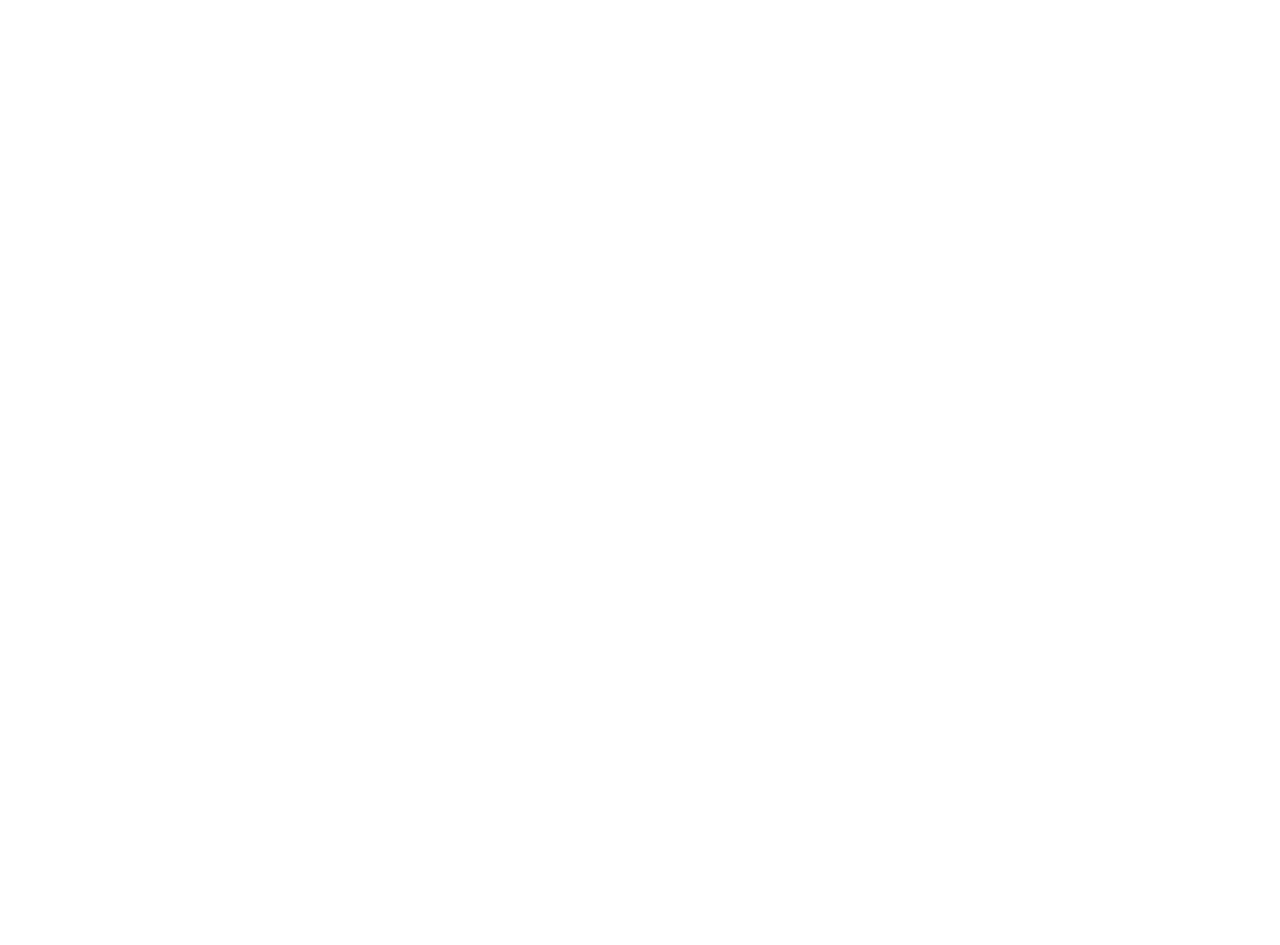
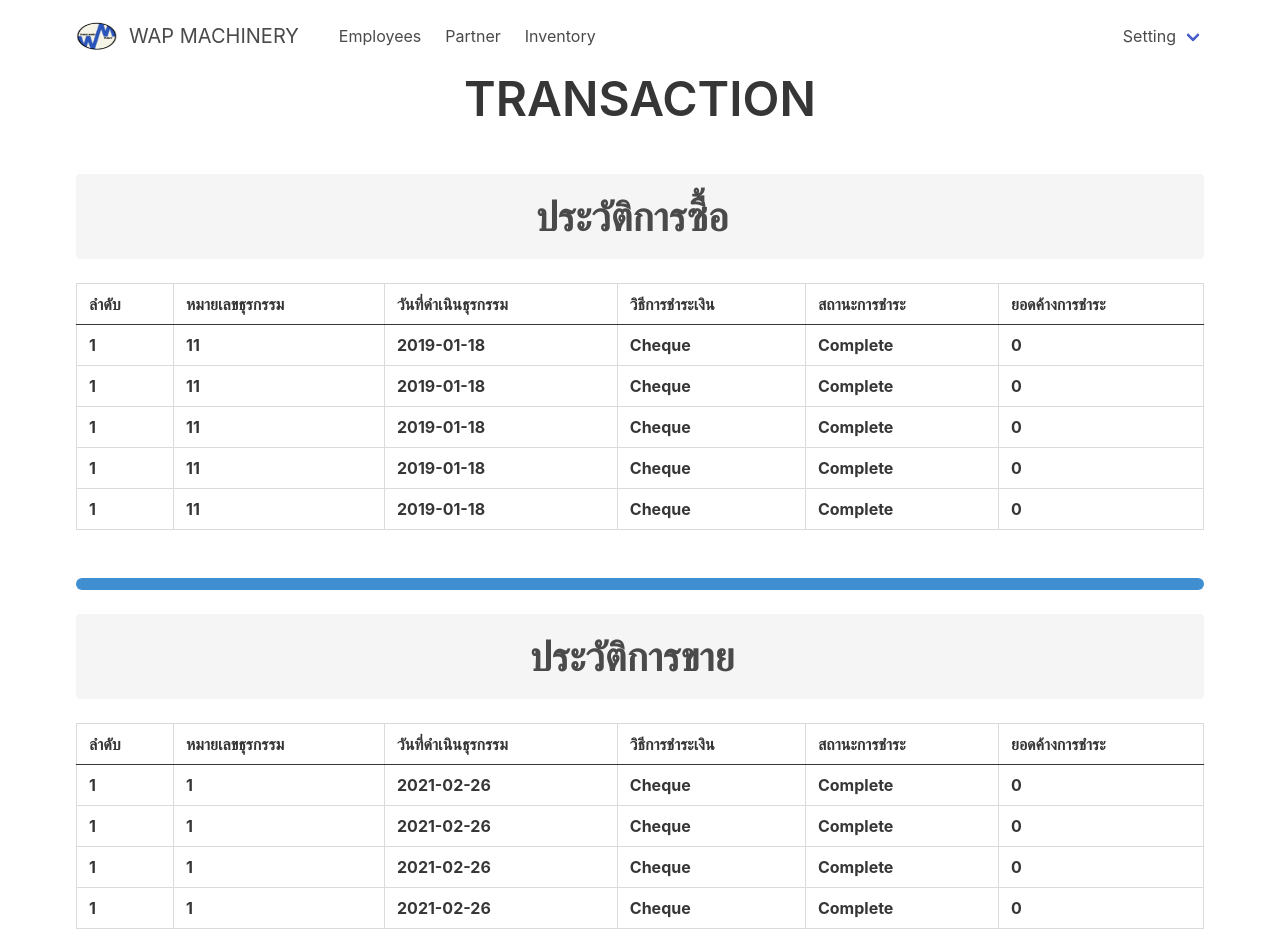
Before and after one commit to BurnRadish/web-programming_FinalProject, a Vue app in the folder front/: page /transaction in a window 1280 px wide. Before the commit the page ends 800 px from the top, so only its background shows below. Built offline with nearby package versions, Linux system fonts and the light colour scheme.

Commit message:
update inventory

```diff
--- a/front/src/router/index.js
+++ b/front/src/router/index.js
@@ -23,7 +23,13 @@
     path: '/partners',
     name: 'Partners',
     component: () => import('../views/Partner.vue')
-  }
+  },
+  {
+    path: '/transaction',
+    name: 'Transaction',
+    component: () => import('../views/Transaction.vue')
+  },
+
 ]
 
 const router = new VueRouter({
--- a/front/src/views/Inventory.vue
+++ b/front/src/views/Inventory.vue
@@ -1,5 +1,65 @@
 <template>
-    <div>
-        <h1>Hello</h1>
-    </div>
+<div class="container">
+    <navbar/>
+    <h1 class="title has-text-centered">INVENTORY</h1>
+    <table class="table is-hoverable">
+        <!-- header -->
+        <thead>
+            <tr>
+                <th>ลำดับ</th>
+                <th>ชื่อรายการสินค้า</th>
+                <th>ประเภท</th>
+                <th>ยี่ห้อ</th>
+            </tr>
+        </thead>
+        <!-- End header -->
+        <!-- footer -->
+        <tfoot>
+            <tr>
+                <th>ลำดับ</th>
+                <th>ชื่อรายการสินค้า</th>
+                <th>ประเภท</th>
+                <th>ยี่ห้อ</th>
+            </tr>
+        </tfoot>
+        <!-- End footer table -->
+        <!-- table body -->
+        <tbody>
+            <tr>
+                <td>1</td>
+                <td>เครื่องตัดไม้ OPTIMIZING CUT OFF SIMPLE</td>
+                <td>เครื่องจักร</td>
+                <td>CARPENTER</td>
+            </tr>
+            <tr>
+                <td>2</td>
+                <td>เครื่องตัดไม้ OPTIMIZING CUT OFF SIMPLE</td>
+                <td>เครื่องจักร</td>
+                <td>CARPENTER</td>
+            </tr>
+            <tr>
+                <td>3</td>
+                <td>เครื่องตัดไม้ OPTIMIZING CUT OFF SIMPLE</td>
+                <td>เครื่องจักร</td>
+                <td>CARPENTER</td>
+            </tr>
+
+        </tbody>
+        <!-- End tbody -->
+    </table>
+</div>
 </template>
+
+<script>
+import navbar from "../components/Navbar.vue";
+export default {
+  data() {
+    return {
+        check: false
+    };
+  },
+  components: {
+    navbar,
+  },
+};
+</script>
--- /dev/null
+++ b/front/src/views/Transaction.vue
@@ -0,0 +1,149 @@
+<template>
+<div class="container">
+    <navbar/>
+    <h1 class="title has-text-centered is-1">TRANSACTION</h1><br>
+
+    <div class="notification">
+      <h1 class="title has-text-centered is-2">ประวัติการซื้อ</h1>
+    </div>
+
+    <table class="table is-hoverable is-bordered">
+        <!-- header -->
+        <thead class="has-text-centered">
+            <tr>
+                <th>ลำดับ</th>
+                <th>หมายเลขธุรกรรม</th>
+                <th>วันที่ดำเนินธุรกรรม</th>
+                <th>วิธีการชำระเงิน</th>
+                <th>สถานะการชำระ</th>
+                <th>ยอดค้างการชำระ</th>
+            </tr>
+        </thead>
+        <!-- End header -->
+        <!-- footer -->
+        <tfoot>
+
+        </tfoot>
+        <!-- End footer table -->
+        <!-- table body -->
+        <tbody>
+            <tr>
+              <th>1</th>
+              <th>11</th>
+              <th>2019-01-18</th>
+              <th>Cheque</th>
+              <th>Complete</th>
+              <th>0</th>
+            </tr>
+            <tr>
+              <th>1</th>
+              <th>11</th>
+              <th>2019-01-18</th>
+              <th>Cheque</th>
+              <th>Complete</th>
+              <th>0</th>
+            </tr>
+            <tr>
+              <th>1</th>
+              <th>11</th>
+              <th>2019-01-18</th>
+              <th>Cheque</th>
+              <th>Complete</th>
+              <th>0</th>
+            </tr>
+            <tr>
+              <th>1</th>
+              <th>11</th>
+              <th>2019-01-18</th>
+              <th>Cheque</th>
+              <th>Complete</th>
+              <th>0</th>
+            </tr>
+            <tr>
+              <th>1</th>
+              <th>11</th>
+              <th>2019-01-18</th>
+              <th>Cheque</th>
+              <th>Complete</th>
+              <th>0</th>
+            </tr>
+        </tbody>
+        <!-- End tbody -->
+    </table>
+    <br>
+    <progress class="progress is-small is-info" value='100' max="100"></progress>
+    <div class="notification">
+      <h1 class="title has-text-centered is-2">ประวัติการขาย</h1>
+    </div>
+
+    <table class="table is-hoverable is-bordered">
+        <!-- header -->
+        <thead class="has-text-centered">
+            <tr>
+                <th>ลำดับ</th>
+                <th>หมายเลขธุรกรรม</th>
+                <th>วันที่ดำเนินธุรกรรม</th>
+                <th>วิธีการชำระเงิน</th>
+                <th>สถานะการชำระ</th>
+                <th>ยอดค้างการชำระ</th>
+            </tr>
+        </thead>
+        <!-- End header -->
+        <!-- footer -->
+        <tfoot>
+
+        </tfoot>
+        <!-- End footer table -->
+        <!-- table body -->
+        <tbody>
+            <tr>
+              <th>1</th>
+              <th>1</th>
+              <th>2021-02-26</th>
+              <th>Cheque</th>
+              <th>Complete</th>
+              <th>0</th>
+            </tr>
+            <tr>
+              <th>1</th>
+              <th>1</th>
+              <th>2021-02-26</th>
+              <th>Cheque</th>
+              <th>Complete</th>
+              <th>0</th>
+            </tr>
+            <tr>
+              <th>1</th>
+              <th>1</th>
+              <th>2021-02-26</th>
+              <th>Cheque</th>
+              <th>Complete</th>
+              <th>0</th>
+            </tr>
+            <tr>
+              <th>1</th>
+              <th>1</th>
+              <th>2021-02-26</th>
+              <th>Cheque</th>
+              <th>Complete</th>
+              <th>0</th>
+            </tr>
+        </tbody>
+        <!-- End tbody -->
+    </table>
+</div>
+</template>
+
+<script>
+import navbar from "../components/Navbar.vue";
+export default {
+  data() {
+    return {
+        check: false
+    };
+  },
+  components: {
+    navbar,
+  },
+};
+</script>
```
